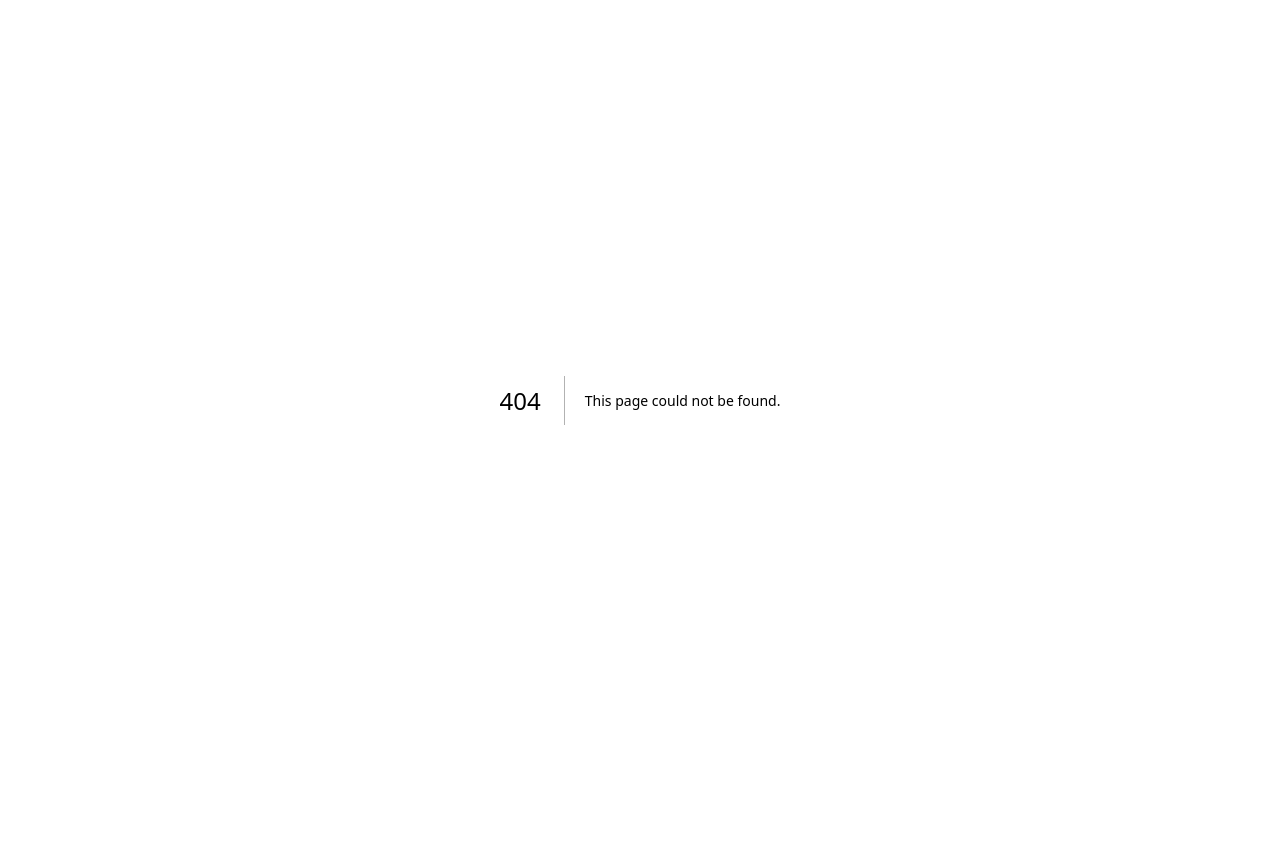
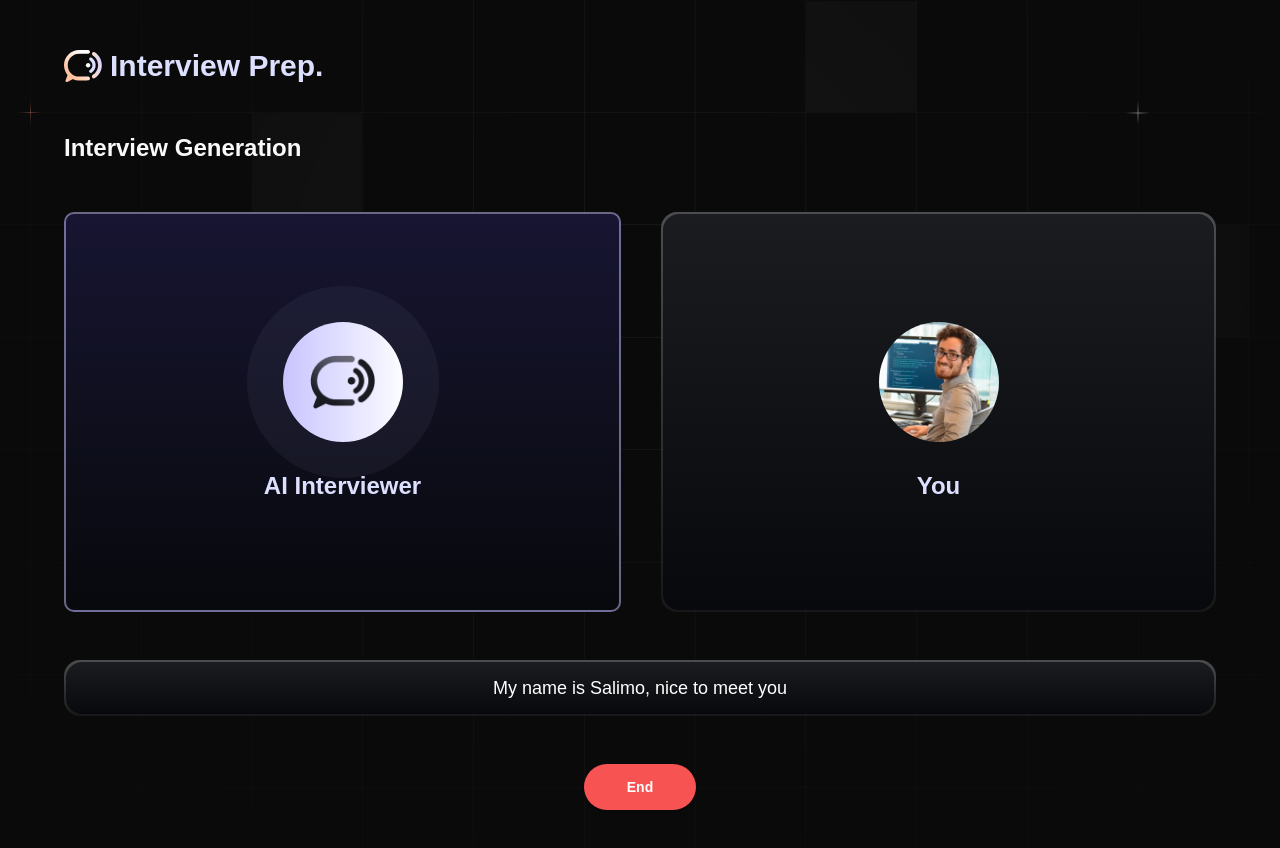
Before and after one commit to blossom-babs/interview_prep, a Next.js app: page /interview in a window 1280 px wide. Before the commit this address had no page. Shown: the top 848 px of the page. Before the commit the page ends 800 px from the top, so only its background shows below. Built offline with nearby package versions, Linux system fonts and the light colour scheme; a web font is replaced by a local one.

Commit message:
design interview component

```diff
--- /dev/null
+++ b/app/(root)/interview/page.tsx
@@ -0,0 +1,14 @@
+import Agent from '@/app/Components/Agent'
+import React from 'react'
+
+const Page = () => {
+  return (
+    <>
+    <h3>Interview Generation</h3>
+
+    <Agent userName="You" userId="user1" type="generate"/>
+    </>
+  )
+}
+
+export default Page
--- /dev/null
+++ b/app/Components/Agent.tsx
@@ -0,0 +1,84 @@
+import { cn } from "@/lib/utils";
+import Image from "next/image";
+import React from "react";
+
+enum CallStatus {
+  INACTIVE = "INACTIVE",
+  CONNECTING = "CONNECTING",
+  ACTIVE = "ACTIVE",
+  FINISHED = "FINISHED",
+}
+
+const Agent = ({ userName }: AgentProps) => {
+  const isSpeaking = true;
+  const callStatus = CallStatus.ACTIVE
+  const messages = [
+    "What's your name",
+    "My name is Salimo, nice to meet you",
+  ]
+
+  const lastMessage = messages[messages.length - 1]
+
+  return (
+    <>
+      <div className="call-view">
+        <div className="card-interviewer">
+          <div className="avatar">
+            <Image
+              src="/ai-avatar.png"
+              alt="Vapi"
+              width={65}
+              height={54}
+              className="object-cover"
+            />
+            {isSpeaking && <span className="animate-speak" />}
+          </div>
+          <h3>AI Interviewer</h3>
+        </div>
+
+        <div className="card-border">
+          <div className="card-content">
+            {/* TBD - chnage this guy */}
+            <Image
+              src="/user-avatar.png"
+              alt="User"
+              width={540}
+              height={540}
+              className="object-cover rounded-full size-[120px]"
+            />
+            <h3>{userName}</h3>
+          </div>
+        </div>
+      </div>
+
+
+      {
+        messages.length > 0 && (
+            <div className="transcript-border">
+                <div className="transcript">
+<p key={lastMessage} className={cn('transition-opacity duration-500 opacity-0', 'animate-fadeIn opacity-100')}> {lastMessage}</p>
+                </div>
+            </div>
+        )
+      }
+
+      <div className="w-full flex justify-center">
+
+        {callStatus !== 'ACTIVE' ?
+    <button className="relative btn-call">
+        <span className={cn('absolute animate-ping rounded-full opacity-75', callStatus !== 'CONNECTING' & 'hidden')} />
+            <span>
+            {callStatus === 'INACTIVE' || callStatus === 'FINISHED' ? 'Call' : '...'}
+            </span>
+
+    </button>
+    :
+    <button className="btn-disconnect"> End </button>
+    }
+
+    </div>
+    </>
+  );
+};
+
+export default Agent;
```
